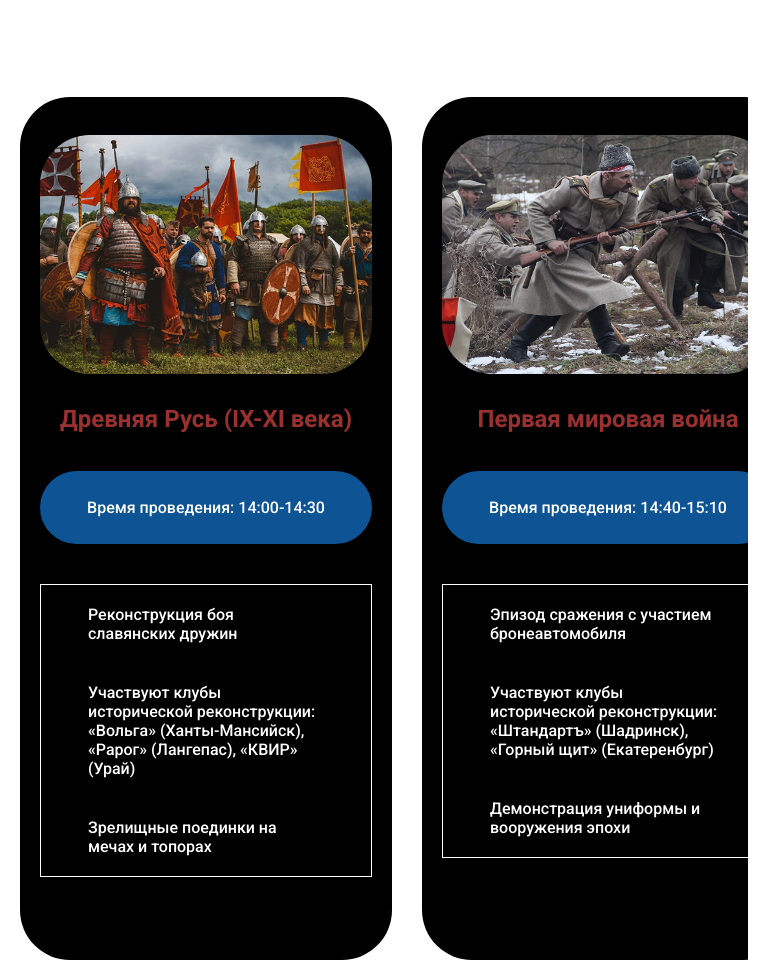
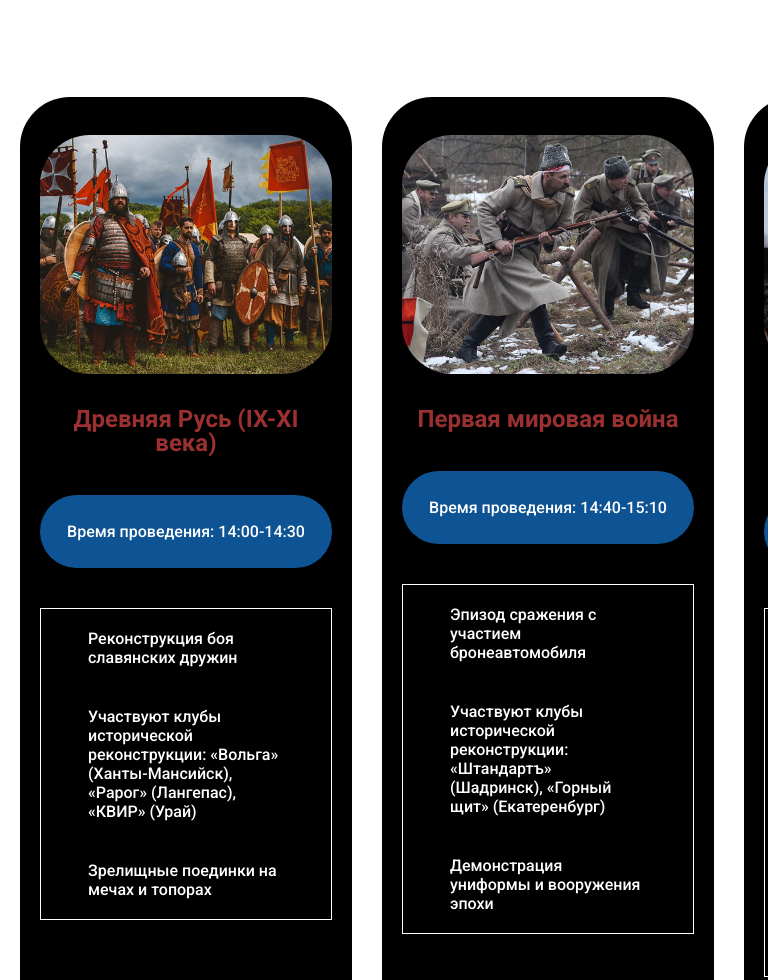
Before and after one commit to tanyap632/Rebug, a plain HTML site: page index.html in a window 768 px wide. Shown: the part 1833-2813 px from the top of the page. Drawn offline with Linux system fonts and the light colour scheme.

Commit message:
Update style.css

```diff
--- a/styles/style.css
+++ b/styles/style.css
@@ -1346,6 +1346,7 @@ a {
     }
 
     .slider {
+        width: 100vw;
         max-width: 100vw;
         text-align: center;
     }
@@ -1381,6 +1382,11 @@ a {
 
     .slides--content {
         padding: 38px 20px 32px;
+        scroll-snap-align: start;
+    flex: 0 0 auto;
+    /* ширина 332px — по вашему макету */
+    width: 332px !important;
+    max-width: 332px;
     }
 
     .slides--content h3 {
@@ -1397,6 +1403,18 @@ a {
 
     .slider--slides {
         gap: 30px;
+          overflow-x: auto;
+    display: flex;
+         scroll-snap-type: x mandatory; /* для фиксации на слайде */
+    -webkit-overflow-scrolling: touch;
+    padding-bottom: 10px;
+    /* Снимаем transition, управляем прокруткой ползунком/свайпом */
+    transition: none !important;
+    /* Ширина auto, т.к. flex, пусть сам решает */
+    width: auto;
+    /* Отключаем transform — он не нужен с scrollable */
+    transform: none !important;
+        padding-right: calc(100vw - 332px - 40px); /* 40px — ваш padding из .wrapper? поправьте! */
     }
 
     .slides--content div {
```
